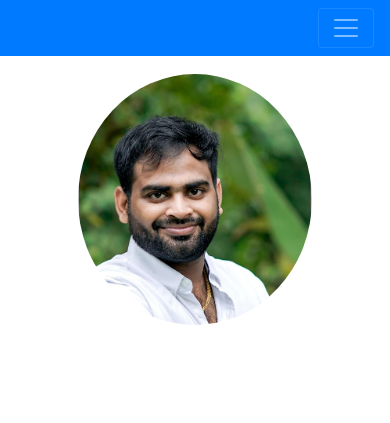
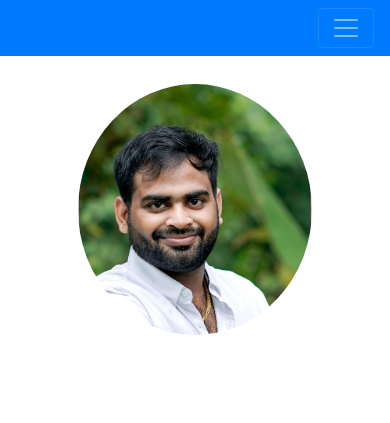
Before and after one commit to alvinj875/alvinj875.github.io, a website with bundled scripts: page index.html in a window 390 px wide. Shown: the top 423 px of the page. Built offline with nearby package versions, Linux system fonts and the light colour scheme; a web font is replaced by a local one.

Commit message:
removed the shrik to fit and updating the image comtainer pading size of the div tag

```diff
--- a/css/resume.min.css
+++ b/css/resume.min.css
@@ -137,7 +137,7 @@ a:hover {
   display: flex;
   justify-content: center;
   align-items: center;
-  padding: 20px;
+  padding: 30px;
   box-sizing: border-box;
 }
 
--- a/index.html
+++ b/index.html
@@ -4,7 +4,7 @@
   <head>
 
     <meta charset="utf-8">
-    <meta name="viewport" content="width=device-width, initial-scale=1, shrink-to-fit=no">
+    <meta name="viewport" content="width=device-width, initial-scale=1">
     <meta name="description" content="">
     <meta name="author" content="">
 
```
